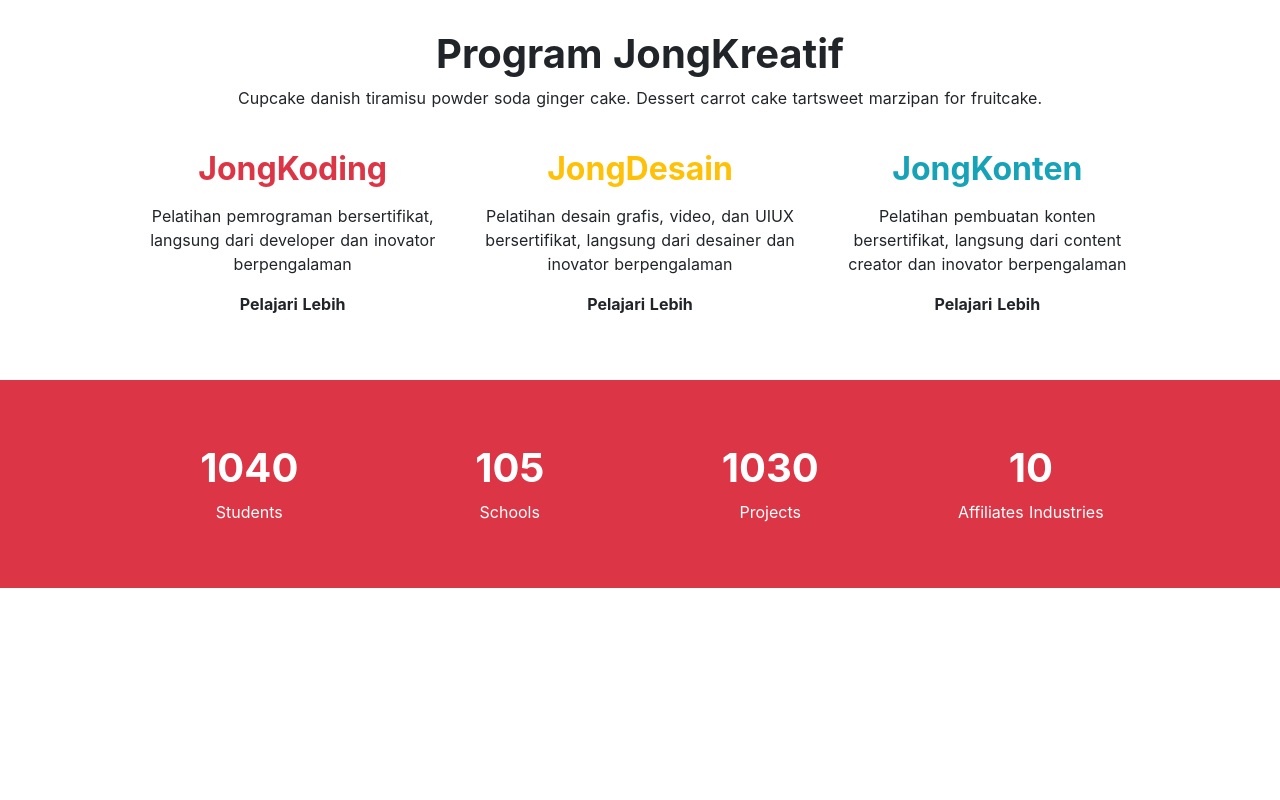
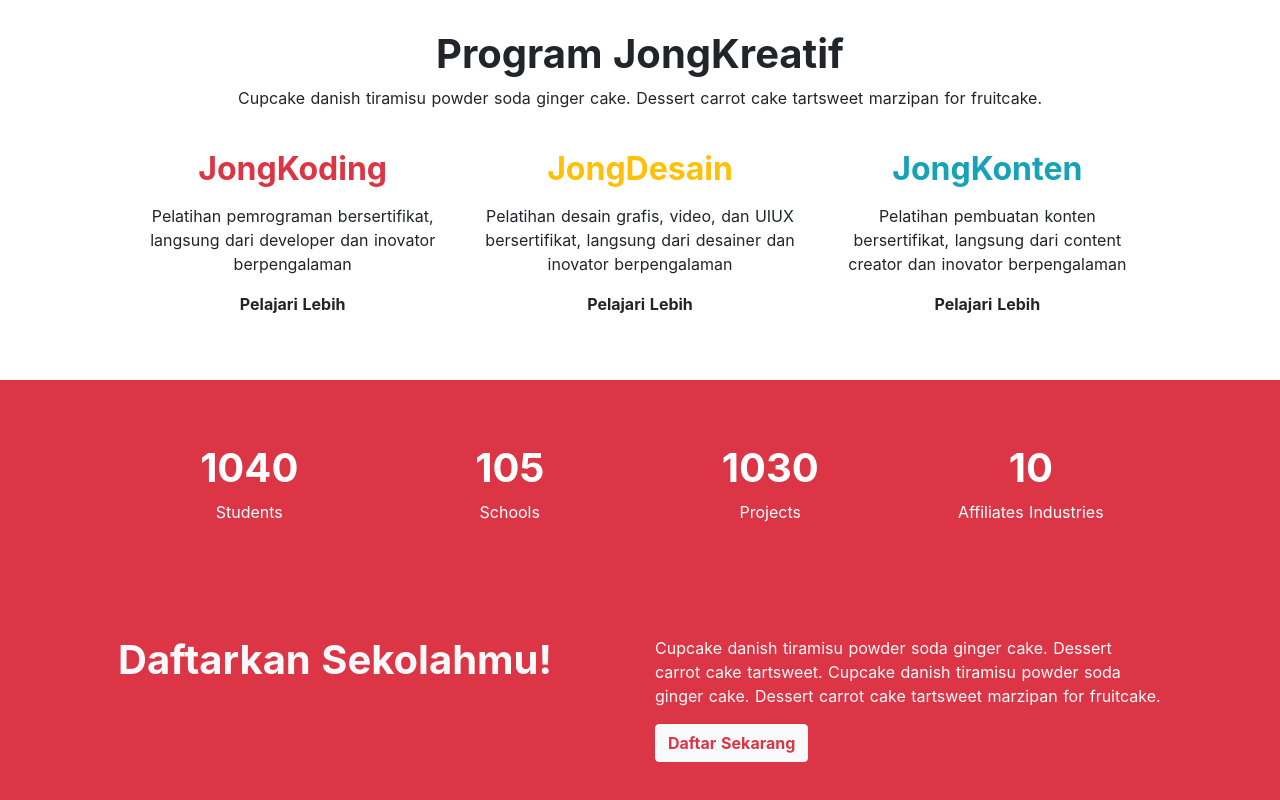
Before and after one commit to Davpyu/JongKreatif, a Nuxt app: page / in a window 1280 px wide. Shown: the part 674-1474 px from the top of the page. Before the commit the page ends 1262 px from the top, so only its background shows below. Built offline with nearby package versions, Linux system fonts and the light colour scheme.

Commit message:
add jumbotron

```diff
--- /dev/null
+++ b/components/Jumbotron.vue
@@ -0,0 +1,15 @@
+<template>
+    <div class="bg-danger text-light">
+        <div class="container p-5">
+            <div class="row">
+                <div class="col">
+                    <h1 class="font-weight-bold">Daftarkan Sekolahmu!</h1>
+                </div>
+                <div class="col">
+                    <p>Cupcake danish tiramisu powder soda ginger cake. Dessert carrot cake tartsweet. Cupcake danish tiramisu powder soda ginger cake. Dessert carrot cake tartsweet marzipan for fruitcake.</p>
+                    <b-button variant="light" class="text-danger font-weight-bold" href="#">Daftar Sekarang</b-button>
+                </div>
+            </div>
+        </div>
+    </div>
+</template>
--- a/pages/index.vue
+++ b/pages/index.vue
@@ -66,15 +66,18 @@
 				</div>
 			</div>
 		</div>
+		<Jumbotron />
 	</div>
 </template>
 
 <script>
 import Carousel from '../components/Carousel'
+import Jumbotron from '../components/Jumbotron'
 
 export default {
 	components: {
-		Carousel
+		Carousel,
+		Jumbotron
 	}
 }
 </script>
```
